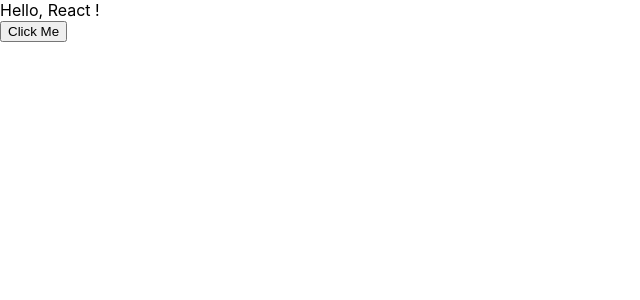
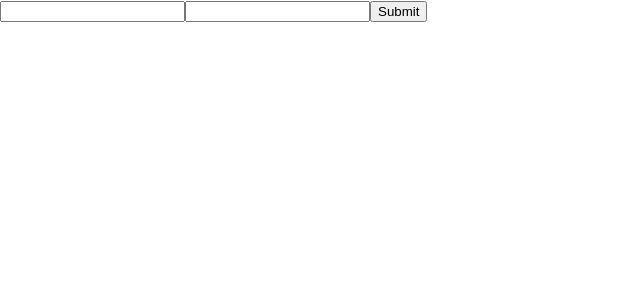
Before and after one commit to jinimong/ts-react-tutorial, a React (Create React App) app: page / in a window 1280 px wide. Shown: the top 300 px of the page, without its empty margins (0-640 px from the left). Built offline with nearby package versions, Linux system fonts and the light colour scheme.

Commit message:
Add Form Event exmaple

```diff
--- a/src/App.tsx
+++ b/src/App.tsx
@@ -1,11 +1,11 @@
 import React from 'react';
-import Greetings from './Greetings';
+import MyForm from './MyForm';
 
 function App() {
-  const onClick = (name: string) => {
-    console.log(`${name} says hello`);
+  const onSubmit = (form: { name: string; description: string }) => {
+    console.log(form);
   };
-  return <Greetings name="React" onClick={onClick} />;
+  return <MyForm onSubmit={onSubmit} />;
 }
 
 export default App;
--- /dev/null
+++ b/src/MyForm.tsx
@@ -0,0 +1,39 @@
+import React, { useState } from 'react';
+
+type MyFormProps = {
+  onSubmit: (form: { name: string; description: string }) => void;
+};
+
+const MyForm = ({ onSubmit }: MyFormProps) => {
+  const [form, setForm] = useState({
+    name: '',
+    description: '',
+  });
+
+  const { name, description } = form;
+  const onChange = (e: React.ChangeEvent<HTMLInputElement>) => {
+    const { name, value } = e.target;
+    setForm({
+      ...form,
+      [name]: value,
+    });
+  };
+  const handleSubmit = (e: React.FormEvent<HTMLFormElement>) => {
+    e.preventDefault();
+    onSubmit(form);
+    setForm({
+      name: '',
+      description: '',
+    });
+  };
+
+  return (
+    <form onSubmit={handleSubmit}>
+      <input name="name" value={name} onChange={onChange} />
+      <input name="description" value={description} onChange={onChange} />
+      <button type="submit">Submit</button>
+    </form>
+  );
+};
+
+export default MyForm;
```
Also changed, not shown: src/Counter.tsx (added, +16 -0 lines).
